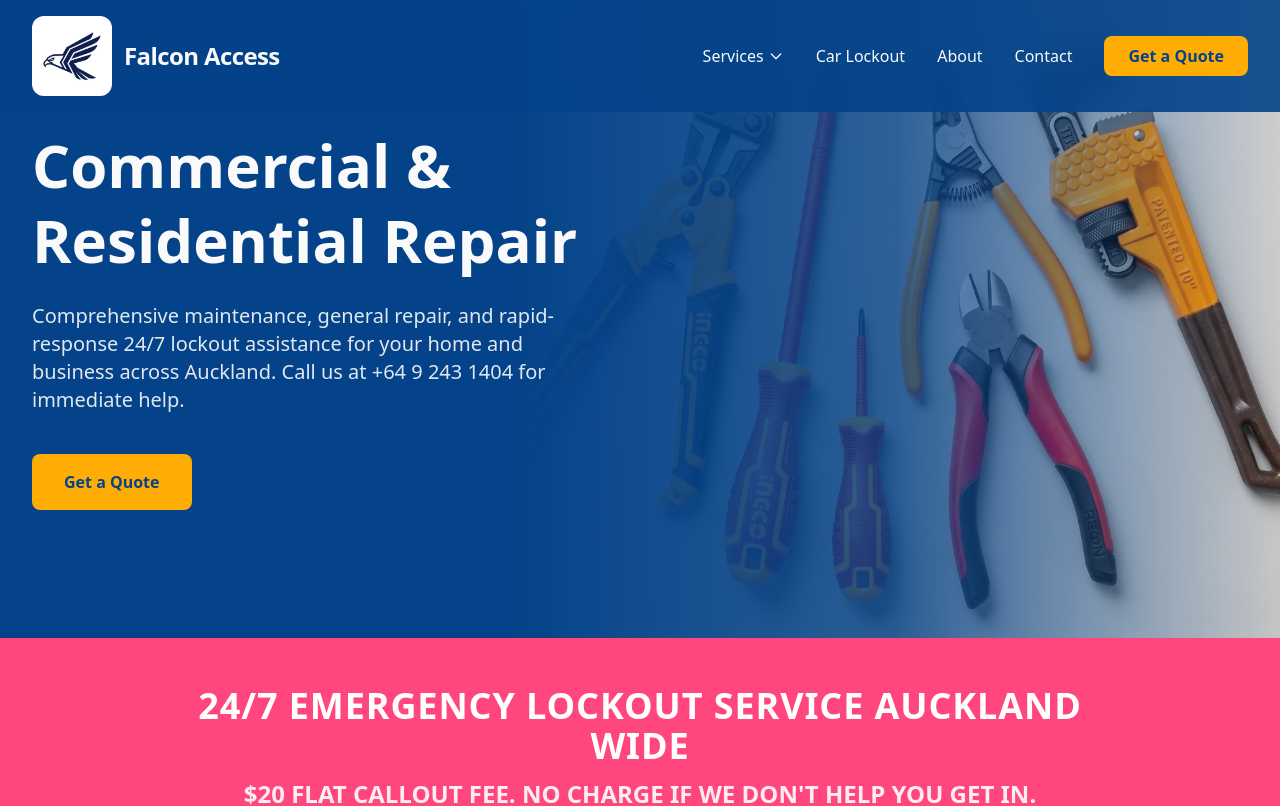
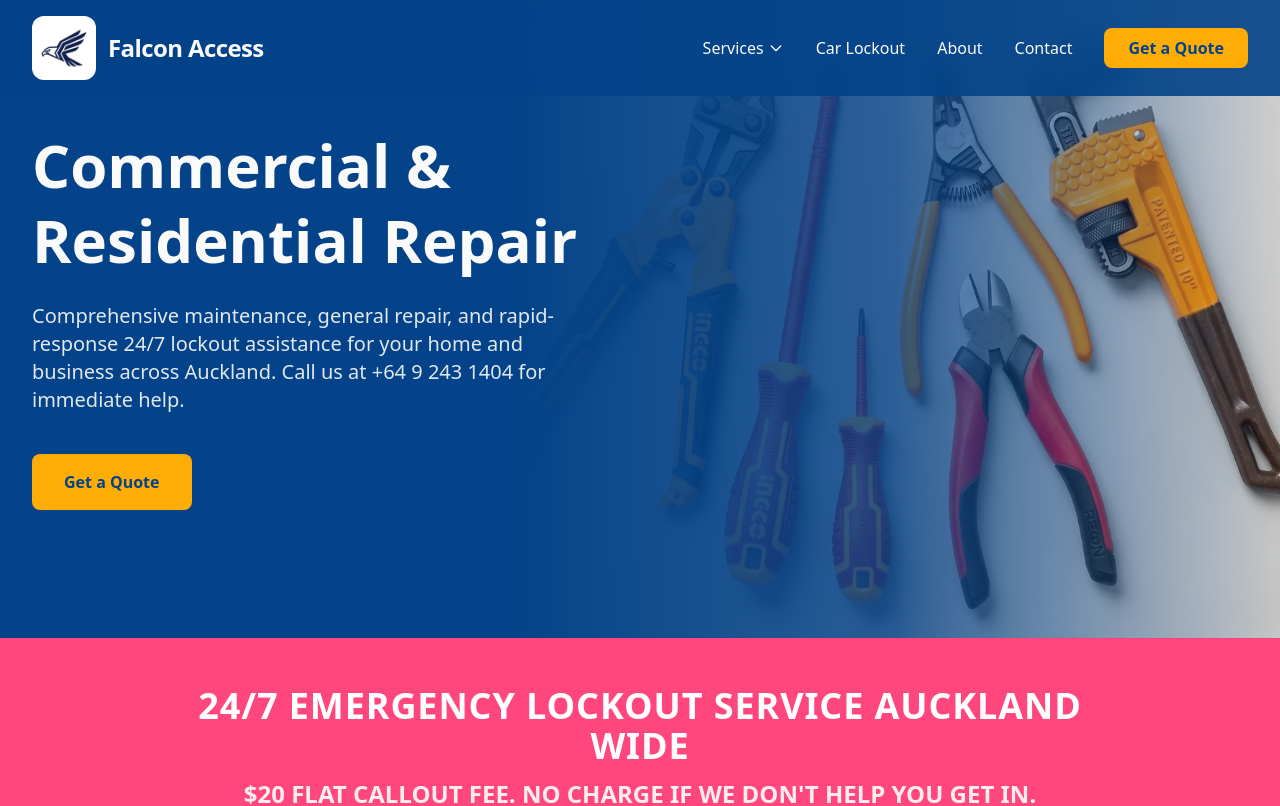
Before and after one commit to TasmanTech/falcon-website, a Next.js app in the folder apps/front-end/: page / in a window 1280 px wide. Shown: the top 806 px of the page. Built offline with nearby package versions, Linux system fonts and the light colour scheme.

Commit message:
Logo resize

```diff
--- a/apps/front-end/components/Footer.tsx
+++ b/apps/front-end/components/Footer.tsx
@@ -14,7 +14,7 @@ export default function Footer() {
       <div className="max-w-7xl mx-auto px-4 sm:px-6 lg:px-8 grid grid-cols-1 md:grid-cols-4 gap-8">
         <div>
           <div className="mb-6">
-            <Image src="/falcon_access_logo.webp" alt="Falcon Access Logo" width={300} height={80} className="h-16 md:h-20 w-auto rounded-xl p-1 bg-white" style={{ width: 'auto' }} />
+            <Image src="/falcon_access_logo.webp" alt="Falcon Access Logo" width={300} height={64} className="h-14 md:h-16 w-auto rounded-xl p-1 bg-white" style={{ width: 'auto' }} />
           </div>
           <p className="text-brand-light/70 font-inter mb-6">
             Providing high-quality professional services across New Zealand.
--- a/apps/front-end/components/Navbar.tsx
+++ b/apps/front-end/components/Navbar.tsx
@@ -25,7 +25,7 @@ export default function Navbar() {
     >
       <div className="max-w-7xl mx-auto px-4 sm:px-6 lg:px-8 py-4 flex justify-between items-center">
         <Link href="/" className="flex items-center gap-3">
-          <Image src="/falcon_access_logo.webp" alt="Falcon Access Logo" width={300} height={80} className="h-16 md:h-20 w-auto rounded-xl p-1 bg-white" style={{ width: 'auto' }} priority />
+          <Image src="/falcon_access_logo.webp" alt="Falcon Access Logo" width={300} height={64} className="h-14 md:h-16 w-auto rounded-xl p-1 bg-white" style={{ width: 'auto' }} priority />
           <span className="text-brand-light font-bold text-xl sm:text-2xl tracking-tight">Falcon Access</span>
         </Link>
 
```
